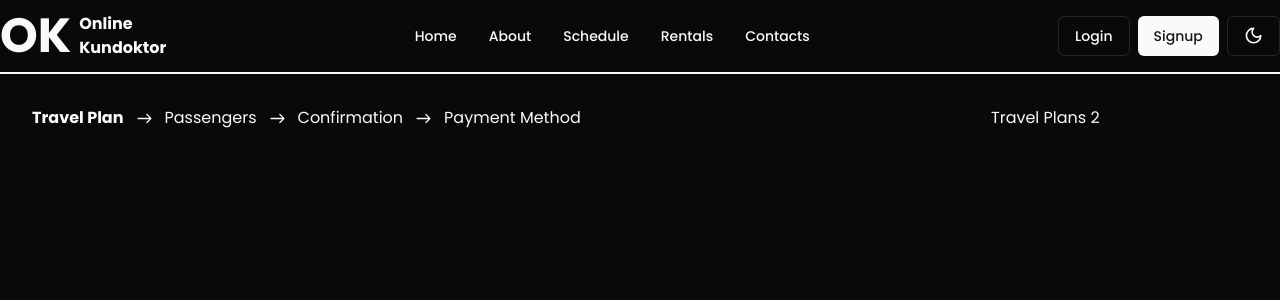
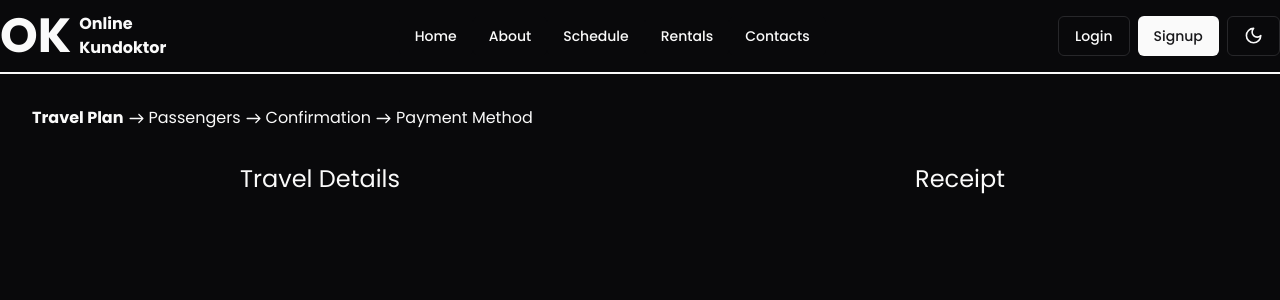
Before and after one commit to raigrc/ICPOK-OnlineKundoktor, a React (Vite) app: page /travel-plans in a window 1280 px wide. Shown: the top 300 px of the page. Built offline with nearby package versions, Linux system fonts and the light colour scheme.

Commit message:
adjusted layout for travel plans

```diff
--- a/src/components/travel-and-plans-components/Breadcrumbs.tsx
+++ b/src/components/travel-and-plans-components/Breadcrumbs.tsx
@@ -1,10 +1,7 @@
-import React from "react";
 import { IoIosArrowRoundForward } from "react-icons/io";
 
 const Breadcrumbs = () => {
-    return (
-    <div className="grid grid-cols-3 w-full p-8">
-     <div className="col-span-2 flex justify-start gap-2">
+    return (<>
       <div className="font-bold">Travel Plan</div>
       <div><IoIosArrowRoundForward size={25} /></div>
       <div>Passengers</div>
@@ -12,9 +9,7 @@ const Breadcrumbs = () => {
       <div>Confirmation</div>
       <div><IoIosArrowRoundForward size={25} /></div>
       <div>Payment Method</div>
-      </div>
-      <div className="col-span-1 flex justify-center">Travel Plans 2</div>
-    </div>
+    </>
     );
   };
 
--- /dev/null
+++ b/src/components/travel-and-plans-components/Receipt.tsx
@@ -0,0 +1,8 @@
+const Receipt = () => {
+    return (<div>
+        <span className="text-2xl">Receipt</span>
+      </div>
+    );
+  };
+
+  export default Receipt;
--- a/src/components/travel-and-plans-components/TravelDetails.tsx
+++ b/src/components/travel-and-plans-components/TravelDetails.tsx
@@ -0,0 +1,8 @@
+const TravelDetails = () => {
+    return (<div>
+        <span className="text-2xl">Travel Details</span>
+      </div>
+    );
+  };
+
+  export default TravelDetails;
--- a/src/pages/TravelPlans.tsx
+++ b/src/pages/TravelPlans.tsx
@@ -1,8 +1,21 @@
 import Breadcrumbs from "../components/travel-and-plans-components/Breadcrumbs";
+import TravelDetails from "../components/travel-and-plans-components/TravelDetails";
+import Receipt from "../components/travel-and-plans-components/Receipt";
 
 const TravelPlans = () => {
-  return (
-    <Breadcrumbs />
+  return (<>
+         <div className="flex justify-start w-full p-8">
+        <Breadcrumbs />
+      </div>
+    <div className="grid grid-cols-2">
+      <div className="flex justify-center">
+       <TravelDetails />
+      </div>
+      <div className="flex justify-center">
+       <Receipt />
+      </div>
+    </div>
+    </>
   );
 };
 
```
